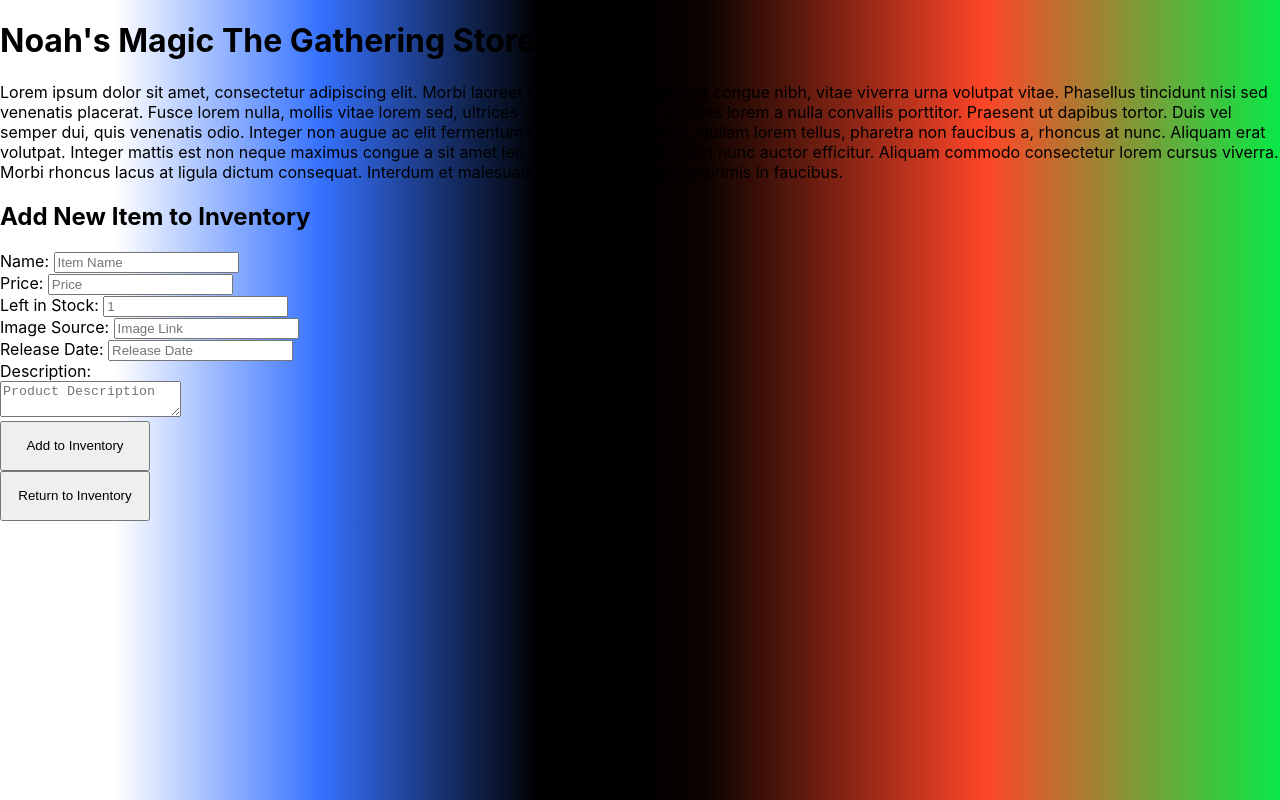
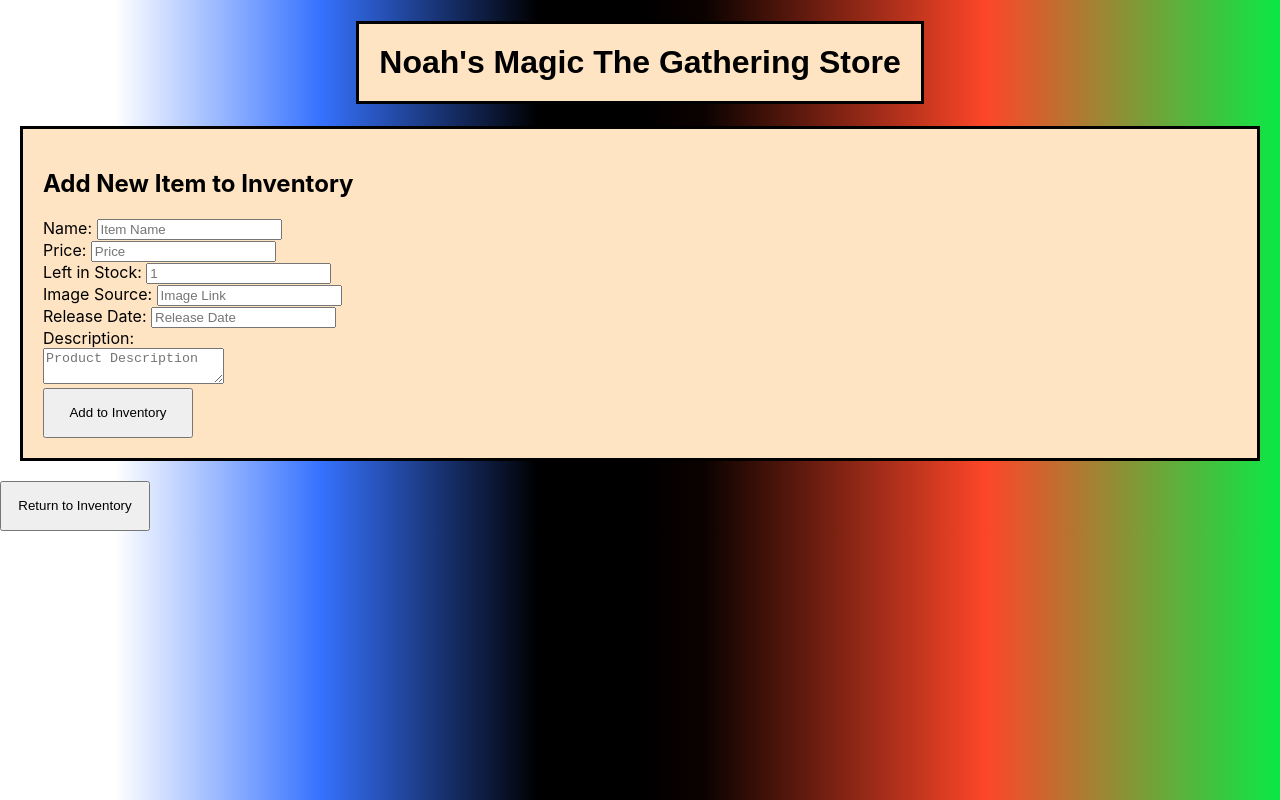
Before and after one commit to NoahKise/inventory-tracker2.0, a React (Create React App) app: page / in a window 1280 px wide. Both pictures are taken after a click on the button "New Stock Item". Built offline with nearby package versions, Linux system fonts and the light colour scheme.

Commit message:
change value to defaultValue on edit form, css styling

```diff
--- a/src/App.css
+++ b/src/App.css
@@ -14,6 +14,7 @@
   columns: 2;
   float: left;
   font-size: 16px;
+  border: 3px solid black;
 }
 
 button {
@@ -21,3 +22,21 @@
   height: 50px;
   margin-right: 10px;
 }
+
+.input-form {
+  background-color: bisque;
+  padding: 20px;
+  margin: 20px;
+  font-size: 16px;
+  border: 3px solid black;
+}
+
+h1 {
+  font-family: fantasy;
+  background-color: bisque;
+  width: fit-content;
+  margin-left: auto;
+  margin-right: auto;
+  padding: 20px;
+  border: 3px solid black;
+}
--- a/src/components/Header.js
+++ b/src/components/Header.js
@@ -4,7 +4,6 @@
   return (
     <React.Fragment>
       <h1>Noah's Magic The Gathering Store</h1>
-      <p>Lorem ipsum dolor sit amet, consectetur adipiscing elit. Morbi laoreet felis orci. Integer aliquet congue nibh, vitae viverra urna volutpat vitae. Phasellus tincidunt nisi sed venenatis placerat. Fusce lorem nulla, mollis vitae lorem sed, ultrices varius orci. Donec sodales lorem a nulla convallis porttitor. Praesent ut dapibus tortor. Duis vel semper dui, quis venenatis odio. Integer non augue ac elit fermentum lacinia nec nec lorem. Nullam lorem tellus, pharetra non faucibus a, rhoncus at nunc. Aliquam erat volutpat. Integer mattis est non neque maximus congue a sit amet leo. Aenean sit amet nulla in nunc auctor efficitur. Aliquam commodo consectetur lorem cursus viverra. Morbi rhoncus lacus at ligula dictum consequat. Interdum et malesuada fames ac ante ipsum primis in faucibus. </p>
     </React.Fragment>
   );
 }
--- a/src/components/NewStockItemForm.js
+++ b/src/components/NewStockItemForm.js
@@ -18,6 +18,7 @@
 
   return (
     <React.Fragment>
+      <div className='input-form'>
         <h2>Add New Item to Inventory</h2>
         <form onSubmit={handleNewStockItemFormSubmission}>
           <label>Name: </label>
@@ -58,6 +59,7 @@
           <br></br>
           <button type='submit'>Add to Inventory</button>
         </form>
+      </div>
     </React.Fragment>
   );
 }
--- a/src/components/StockItemDetail.js
+++ b/src/components/StockItemDetail.js
@@ -18,47 +18,49 @@
   }
   return (
     <React.Fragment>
+      <div className='input-form'>
         <h2>Currently Viewing / Editing <em>"{selectedDetails.name}"</em></h2>
         <form onSubmit={handleStockItemDetailSubmission}>
           <label>Name: </label>
           <input
             type='text'
             name='name'
-          value={selectedDetails.name} />
+            defaultValue={selectedDetails.name} />
           <br></br>
           <label>Price: </label>
           <input
             type='text'
             name='price'
-          value={selectedDetails.price} />
+            defaultValue={selectedDetails.price} />
           <br></br>
           <label>Left in Stock: </label>
           <input
             type='number'
             name="leftInStock"
-          value={selectedDetails.leftInStock} />
+            defaultValue={selectedDetails.leftInStock} />
           <br></br>
           <label>Image Source: </label>
           <input
             type='text'
             name='imgSrc'
-          value={selectedDetails.imgSrc} />
+            defaultValue={selectedDetails.imgSrc} />
           <br></br>
           <label>Release Date: </label>
           <input
             type='text'
             name='releaseDate'
-          value={selectedDetails.releaseDate} />
+            defaultValue={selectedDetails.releaseDate} />
           <br></br>
           <label>Description:</label>
           <br></br>
           <textarea
             rows="4" cols="50"
             name='description'
-          value={selectedDetails.description} />
+            defaultValue={selectedDetails.description} />
           <br></br>
           <button type='submit'>Save Changes</button>
         </form>
+      </div>
     </React.Fragment>
   );
 }
```
Lines whose indentation alone changed are shown as unchanged.
